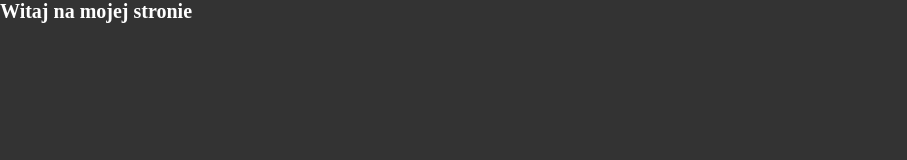
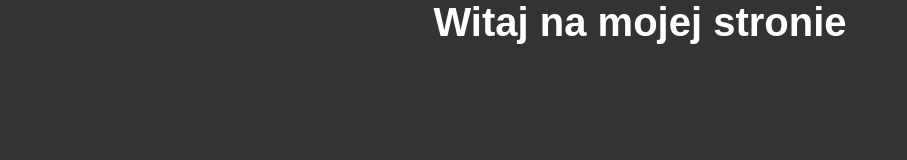
Before and after one commit to marcocollander/git-exercises, a plain HTML site: page future/future-exercises/index.html in a window 1280 px wide. Shown: the whole page, without its empty margins (0-907 px from the left). Drawn offline with Linux system fonts and the light colour scheme.

Commit message:
Added style for header

```diff
--- a/future/future-exercises/style.css
+++ b/future/future-exercises/style.css
@@ -14,3 +14,9 @@ body {
   background-color: #333;
   color: #fff;
 }
+
+.heading {
+  font-family: Arial, Helvetica, sans-serif;
+  font-size: 4rem;
+  text-align: center;
+}
```
